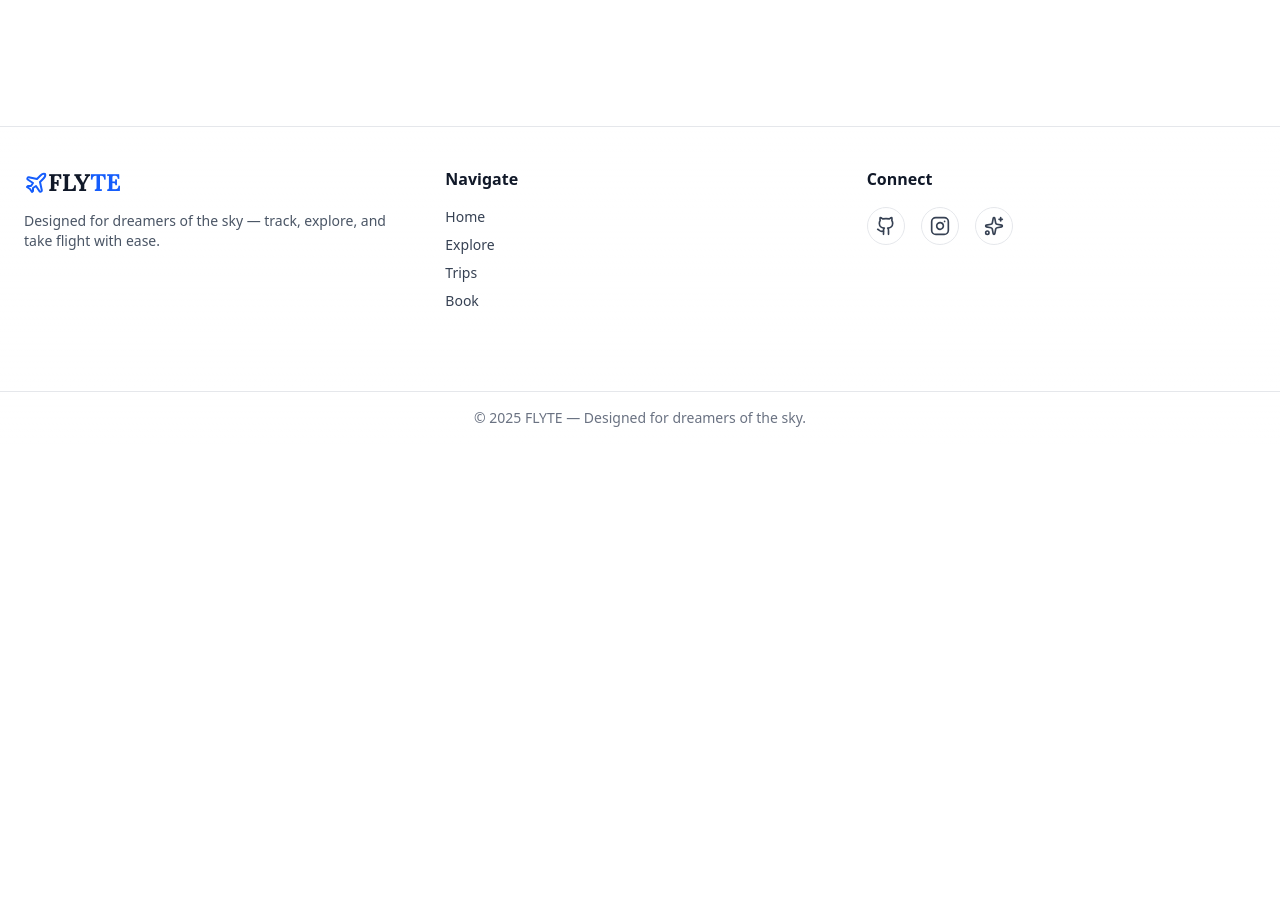
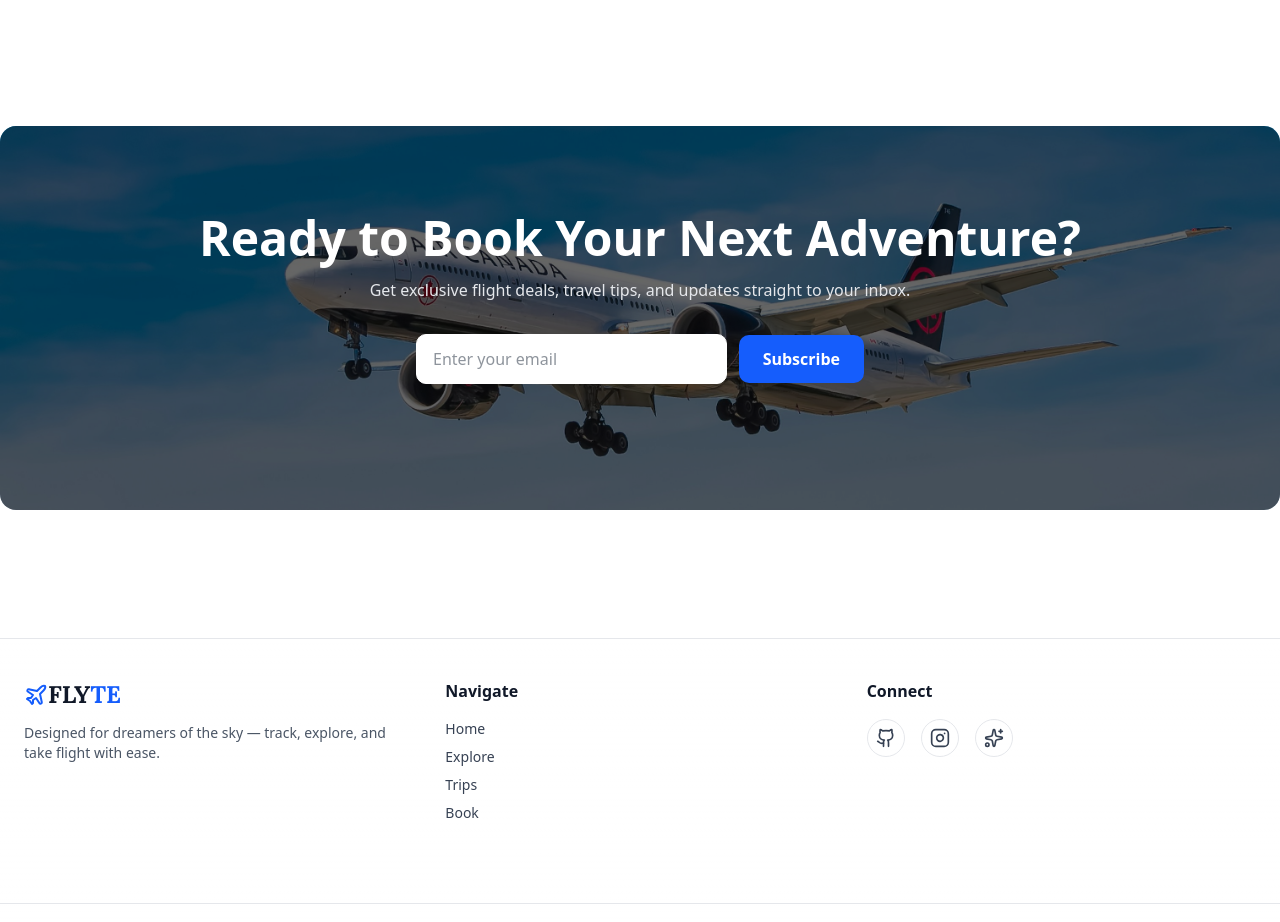
Before and after one commit to CodewithMiguelll/flyte, a Next.js app: page / in a window 1280 px wide. Shown: the part 3261-4183 px from the top of the page. Before the commit the page ends 3705 px from the top, so only its background shows below. Built offline with nearby package versions, Linux system fonts and the light colour scheme.

Commit message:
feat(call-to-action): add subscription section with background image and motion effects

```diff
--- a/src/app/page.tsx
+++ b/src/app/page.tsx
@@ -289,6 +289,60 @@ export default function Home() {
 
       {/* Famous Fares Section */}
       <MasonryGrid />
+
+      {/* Call to Action Section */}
+      <section className="relative mt-32 mb-16 w-full h-96 rounded-2xl overflow-hidden p-2">
+        {/* Background Image */}
+        <div className="absolute inset-0">
+          <img
+            src="/images/john-mcarthur-X_MOr6oa4-k-unsplash.jpg" // swap this with your preferred bg image
+            alt="Plane flying"
+            className="h-full w-full object-cover"
+          />
+          <div className="absolute inset-0 bg-black/60" /> {/* overlay */}
+        </div>
+
+        {/* Content */}
+        <div className="relative z-10 flex flex-col items-center justify-center text-center text-white py-20 px-6">
+          <motion.h2
+            initial={{ opacity: 0, y: 20 }}
+            whileInView={{ opacity: 1, y: 0 }}
+            transition={{ duration: 0.6 }}
+            className="text-3xl md:text-5xl font-semibold mb-4"
+          >
+            Ready to Book Your Next Adventure?
+          </motion.h2>
+
+          <motion.p
+            initial={{ opacity: 0, y: 20 }}
+            whileInView={{ opacity: 1, y: 0 }}
+            transition={{ duration: 0.6, delay: 0.2 }}
+            className="max-w-xl mx-auto mb-8 text-gray-200"
+          >
+            Get exclusive flight deals, travel tips, and updates straight to
+            your inbox.
+          </motion.p>
+
+          <motion.form
+            initial={{ opacity: 0, y: 20 }}
+            whileInView={{ opacity: 1, y: 0 }}
+            transition={{ duration: 0.6, delay: 0.4 }}
+            className="flex flex-col sm:flex-row items-center justify-center gap-3 w-full max-w-md mx-auto"
+          >
+            <input
+              type="email"
+              placeholder="Enter your email"
+              className="w-full px-4 py-3 rounded-lg bg-white text-gray-800 focus:outline-none focus:ring-2 focus:ring-blue-400 border-white border"
+            />
+            <button
+              type="submit"
+              className="bg-blue-600 hover:bg-blue-700 transition-colors font-semibold py-3 px-6 rounded-lg text-white w-full sm:w-auto"
+            >
+              Subscribe
+            </button>
+          </motion.form>
+        </div>
+      </section>
     </main>
   );
 }
```
